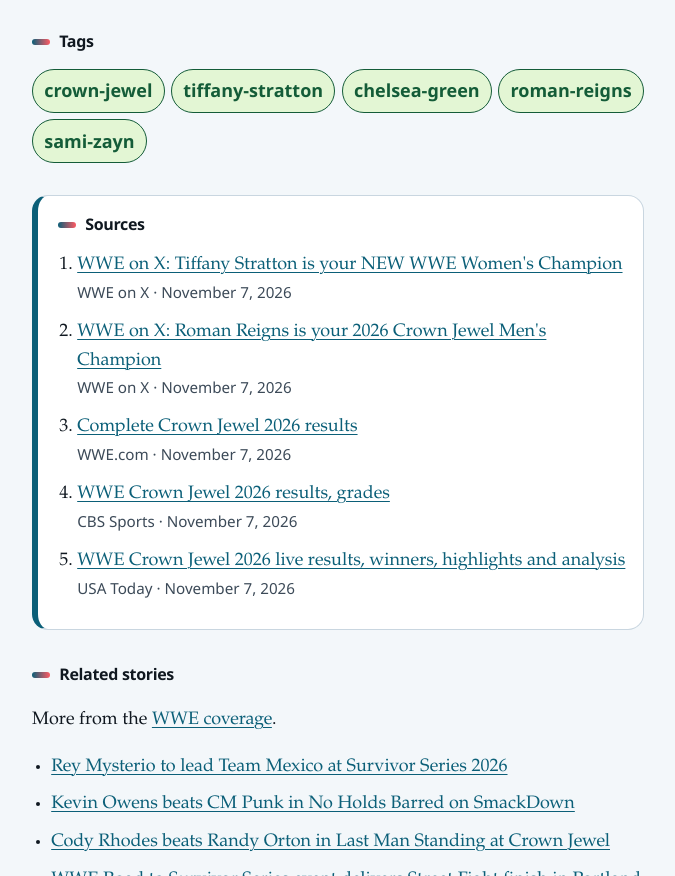
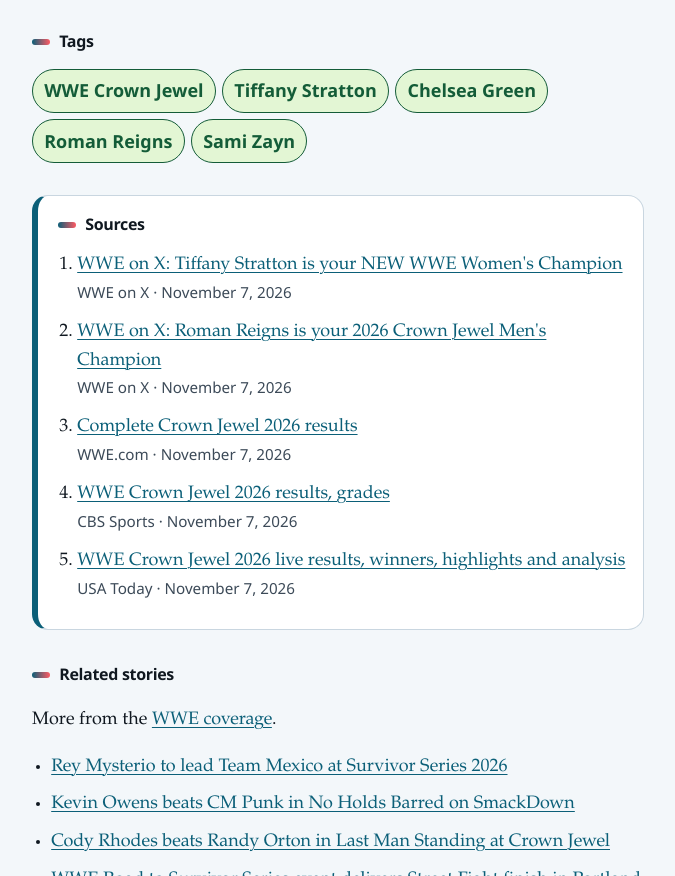
Before and after one commit to joshuaofisrael/ringzine, an Eleventy site: page src/content/posts/2026-11-07-tiffany-stratton-cash-in-chelsea-green-reigns-crown-jewel.md in a window 1280 px wide. Shown: the part 2417-3293 px from the top of the page, without its empty margins (32-707 px from the left). Built offline with nearby package versions, Linux system fonts and the light colour scheme; Eleventy itself is replaced by a stand-in of ours; files that its build step writes are made by us from their sources.

Commit message:
Use existing display-name tags

```diff
--- a/src/content/posts/2026-11-07-tiffany-stratton-cash-in-chelsea-green-reigns-crown-jewel.md
+++ b/src/content/posts/2026-11-07-tiffany-stratton-cash-in-chelsea-green-reigns-crown-jewel.md
@@ -11,11 +11,11 @@
 description: 'WWE Crown Jewel 2026 results: Tiffany Stratton''s Money in the Bank
   cash-in on Chelsea Green and Roman Reigns'' win over Sami Zayn in Riyadh.'
 tags:
-- crown-jewel
-- tiffany-stratton
-- chelsea-green
-- roman-reigns
-- sami-zayn
+- WWE Crown Jewel
+- Tiffany Stratton
+- Chelsea Green
+- Roman Reigns
+- Sami Zayn
 author: RingZine
 hero:
   src: tiffany-stratton-cash-in-chelsea-green-reigns-crown-jewel-hero
```
